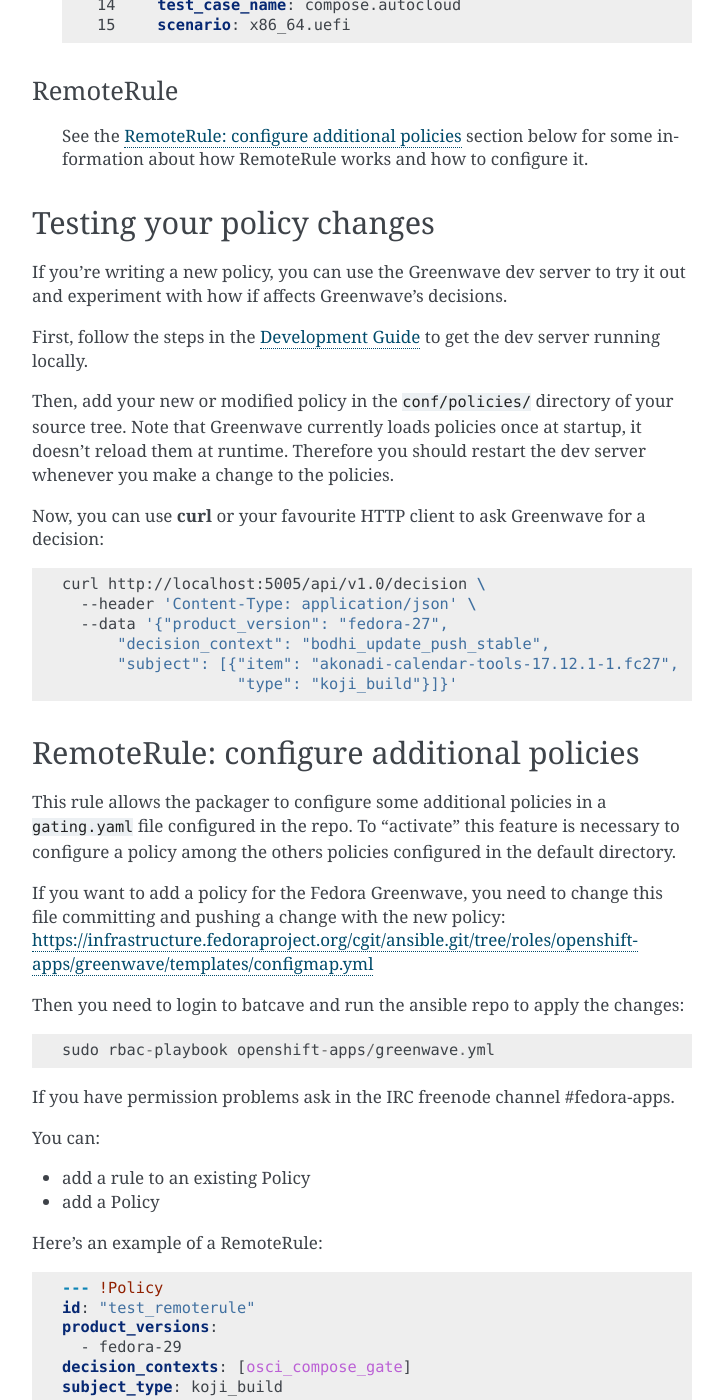
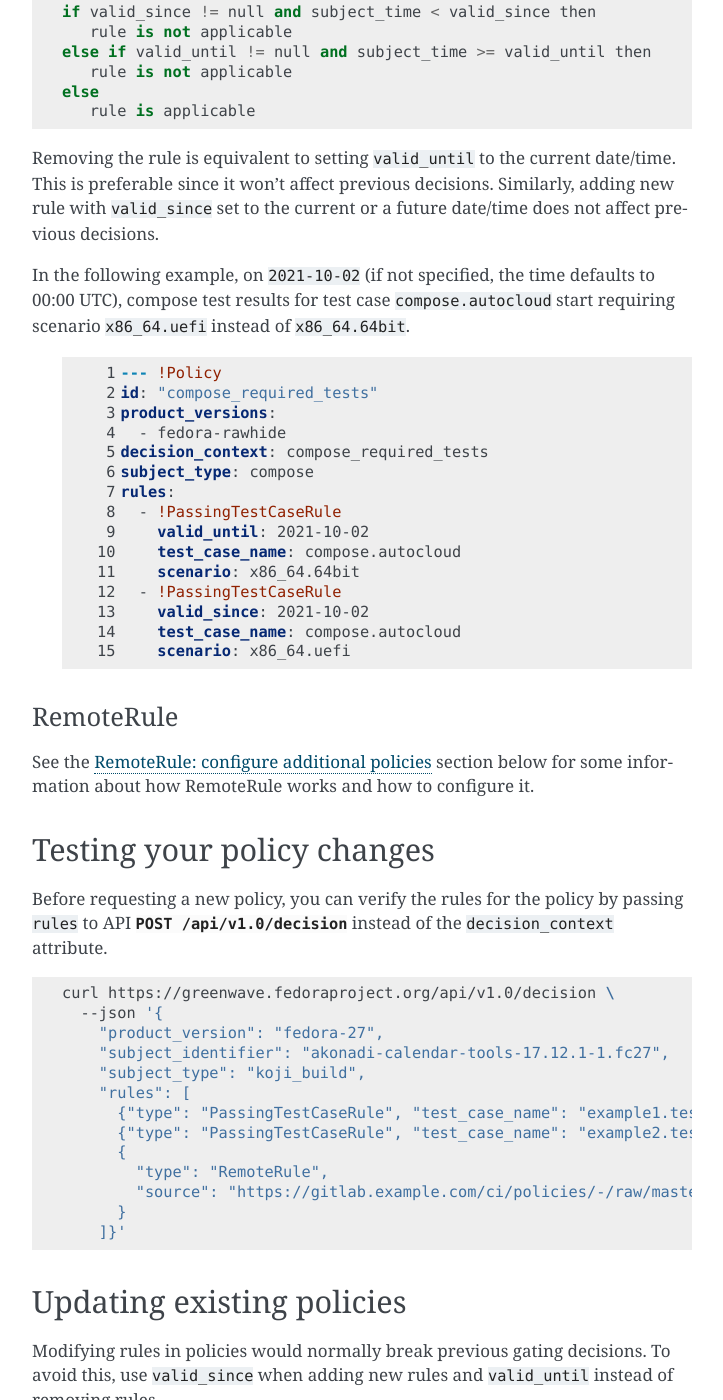
Before and after one commit to release-engineering/greenwave, a Sphinx documentation site: the page built from docs/policies.rst, in a window 1280 px wide and 1400 px high, scrolled down 4431 px. Shown: the whole window, without its empty margins (388-1111 px from the left). Built offline with Sphinx 7.4.7, drawn with Linux system fonts in a browser that asks for light colours; pages that are not in the unit, such as notebooks, are missing from menus; some of the changed text lies outside the part shown.

Commit message:
Improve documentation
JIRA: RHELWF-10507

```diff
--- a/docs/index.rst
+++ b/docs/index.rst
@@ -10,6 +10,10 @@
 `Greenwave`_ is a service to decide whether a software artifact can pass certain
 gating points in a software delivery pipeline, based on test results stored in
 `ResultsDB`_ and waivers stored in `WaiverDB`_.
+
+**Gating** serves as a way to stop broken or non-compliant builds (RPM,
+container image, module, compose…) from getting shipped to customers or getting
+through other gating points (for example tagging a build as stable).
 
 .. toctree::
    :maxdepth: 2
--- a/docs/policies.rst
+++ b/docs/policies.rst
@@ -1,11 +1,37 @@
 ================
 Writing Policies
 ================
+
+Greenwave policies are part of the server configuration and define which test
+cases are required to pass for specific decision contexts (or gating points),
+subject types, product versions or even for individual artifact names
+(packages, modules, images…).
 
 When you ask Greenwave for a decision, it checks all the configured policies
 to find which ones are applicable to the subject of the decision. It then
 evaluates all the rules in each applicable policy and makes a decision based
 on whether they are *all* satisfied.
+
+Greenwave decision requests need the following parameters to identify the
+policies to use:
+
+- decision_context
+- product_version
+- subject_type
+
+Greenwave policies need the following parameters:
+
+- decision_contexts
+- product_versions
+- subject_type
+- rules
+- id
+
+Optionally, policies can define applicable "package" (the name from NVR)
+allowlist and blocklist using parameters ``packages`` and
+``excluded_packages``. This works only for subject types that support NVR
+formatted subject identifiers (``is_nvr`` in :ref:`subject-types`
+configuration).
 
 Policies are YAML files, loaded from the directory given by the
 ``POLICIES_DIR`` configuration setting (by default,
@@ -138,7 +164,11 @@
 Greenwave can make decisions about any type of software artefacts, the value of
 this field just needs to be a string.
 
-But these are common examples of types (just for reference):
+The subject types can be configured in server (``SUBJECT_TYPES_DIR`` points to
+the directory with the configuration YAML files). This customization can be
+listed via API :http:get:`/api/v1.0/subject_types`.
+
+These are common examples of types:
 
 ``koji_build``
    A build stored in the `Koji`_ build system. Builds are identified by their
@@ -171,39 +201,39 @@
 PassingTestCaseRule
 -------------------
 
-   For this rule to be satisfied, there must be a result in ResultsDB for the
-   given ``test_case_name`` with an outcome of ``PASSED`` or ``INFO``, *or*
-   there must be a corresponding waiver in WaiverDB for the given test case.
+For this rule to be satisfied, there must be a result in ResultsDB for the
+given ``test_case_name`` with an outcome of ``PASSED`` or ``INFO``, *or*
+there must be a corresponding waiver in WaiverDB for the given test case.
 
-   The rule requires all matching latest test results with distinct triplets
-   ``system_architecture``, ``system_variant`` and ``scenario`` (which are
-   defined in result data) to pass or be waived.
+The rule requires all matching latest test results with distinct triplets
+``system_architecture``, ``system_variant`` and ``scenario`` (which are
+defined in result data) to pass or be waived.
 
-   Optional ``scenario`` property can be specified to consider only results
-   with a given scenario name.
+Optional ``scenario`` property can be specified to consider only results
+with a given scenario name.
 
-   Optional ``valid_since`` and ``valid_until`` properties declare a date/time
-   range for which the rule is applicable. The range is compared to subject's
-   build time from Koji if available or the current date/time. The default
-   value is ``null`` for both, indicating that the rule is always valid. The
-   comparison logic is following::
+Optional ``valid_since`` and ``valid_until`` properties declare a date/time
+range for which the rule is applicable. The range is compared to subject's
+build time from Koji if available or the current date/time. The default
+value is ``null`` for both, indicating that the rule is always valid. The
+comparison logic is following::
 
-      if valid_since != null and subject_time < valid_since then
-         rule is not applicable
-      else if valid_until != null and subject_time >= valid_until then
-         rule is not applicable
-      else
-         rule is applicable
+  if valid_since != null and subject_time < valid_since then
+     rule is not applicable
+  else if valid_until != null and subject_time >= valid_until then
+     rule is not applicable
+  else
+     rule is applicable
 
-   Removing the rule is equivalent to setting ``valid_until`` to the current
-   date/time. This is preferable since it won't affect previous decisions.
-   Similarly, adding new rule with ``valid_since`` set to the current or a
-   future date/time does not affect previous decisions.
+Removing the rule is equivalent to setting ``valid_until`` to the current
+date/time. This is preferable since it won't affect previous decisions.
+Similarly, adding new rule with ``valid_since`` set to the current or a
+future date/time does not affect previous decisions.
 
-   In the following example, on ``2021-10-02`` (if not specified, the time
-   defaults to 00:00 UTC), compose test results for test case
-   ``compose.autocloud`` start requiring scenario ``x86_64.uefi`` instead of
-   ``x86_64.64bit``.
+In the following example, on ``2021-10-02`` (if not specified, the time
+defaults to 00:00 UTC), compose test results for test case
+``compose.autocloud`` start requiring scenario ``x86_64.uefi`` instead of
+``x86_64.64bit``.
 
    .. code-block:: yaml
       :linenos:
@@ -229,36 +259,42 @@
 RemoteRule
 ----------
 
-   See the :ref:`remoterule-configure-additional-policies` section below for
-   some information about how RemoteRule works and how to configure it.
+See the :ref:`remoterule-configure-additional-policies` section below for
+some information about how RemoteRule works and how to configure it.
 
 
 Testing your policy changes
 ===========================
 
-If you're writing a new policy, you can use the Greenwave dev server to try it
-out and experiment with how if affects Greenwave's decisions.
-
-First, follow the steps in the :doc:`dev-guide` to get the dev server running
-locally.
-
-Then, add your new or modified policy in the :file:`conf/policies/` directory
-of your source tree. Note that Greenwave currently loads policies once at
-startup, it doesn't reload them at runtime. Therefore you should restart the
-dev server whenever you make a change to the policies.
-
-Now, you can use :program:`curl` or your favourite HTTP client to ask
-Greenwave for a decision:
+Before requesting a new policy, you can verify the rules for the policy by
+passing ``rules`` to API :http:post:`/api/v1.0/decision` instead of the
+``decision_context`` attribute.
 
 .. code-block:: bash
 
-   curl http://localhost:5005/api/v1.0/decision \
-     --header 'Content-Type: application/json' \
-     --data '{"product_version": "fedora-27",
-         "decision_context": "bodhi_update_push_stable",
-         "subject": [{"item": "akonadi-calendar-tools-17.12.1-1.fc27",
-                      "type": "koji_build"}]}'
+   curl https://greenwave.fedoraproject.org/api/v1.0/decision \
+     --json '{
+       "product_version": "fedora-27",
+       "subject_identifier": "akonadi-calendar-tools-17.12.1-1.fc27",
+       "subject_type": "koji_build",
+       "rules": [
+         {"type": "PassingTestCaseRule", "test_case_name": "example1.test.case.name"},
+         {"type": "PassingTestCaseRule", "test_case_name": "example2.test.case.name"},
+         {
+           "type": "RemoteRule",
+           "source": "https://gitlab.example.com/ci/policies/-/raw/master/{subject_id}.yml"
+         }
+       ]}'
 
+
+Updating existing policies
+==========================
+
+Modifying rules in policies would normally break previous gating decisions. To
+avoid this, use ``valid_since`` when adding new rules and ``valid_until``
+instead of removing rules.
+
+For details, see: :ref:`PassingTestCaseRule`
 
 
 .. _remoterule-configure-additional-policies:
```
